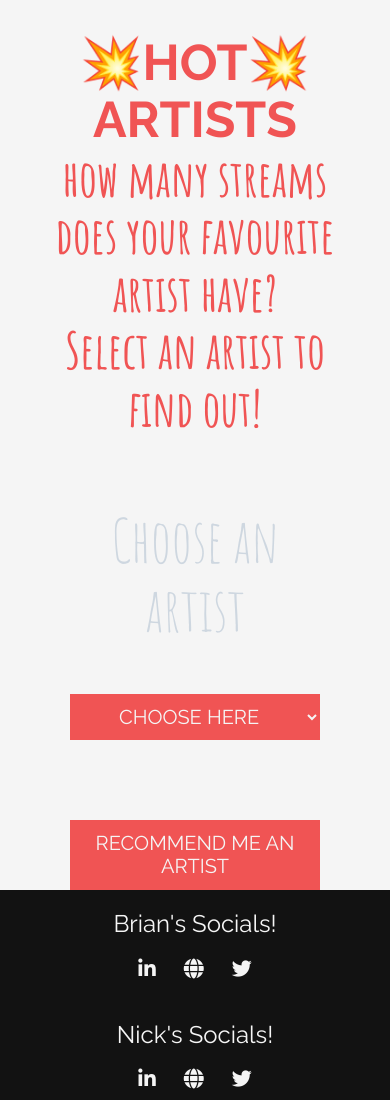
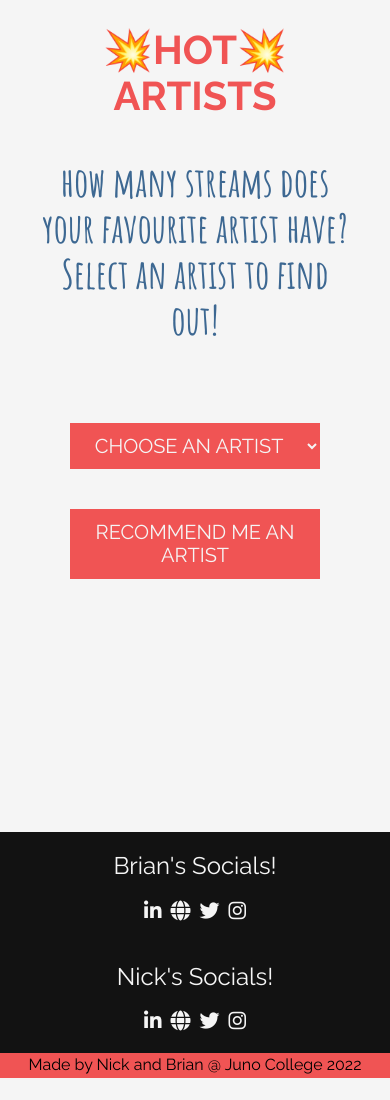
Before and after one commit to Brian-and-Nick/brian-and-nick-project-two, a plain HTML site: page index.html in a window 390 px wide. Shown: the top 1100 px of the page. After the commit the page ends 1078 px from the top, so only its background shows below. Drawn offline with Linux system fonts and the light colour scheme; no server answers.

Commit message:
Added footer media queries and artistInfo height

```diff
--- a/index.html
+++ b/index.html
@@ -4,12 +4,12 @@
     <meta charset="UTF-8" />
     <meta http-equiv="X-UA-Compatible" content="IE=edge" />
     <meta name="viewport" content="width=device-width, initial-scale=1.0" />
-    <link rel="stylesheet" href="./styles/styles.css" />
     <title>Hot Artist App</title>
     <script
       src="https://kit.fontawesome.com/dbae5020f0.js"
       crossorigin="anonymous"
     ></script>
+    <link rel="stylesheet" href="./styles/styles.css" />
   </head>
   <body>
     <header class="wrapper">
@@ -24,10 +24,10 @@
     <main class="wrapper">
       <div class="selectArtist">
         <form action="" class="selectArtist">
-          <label for="artist">Choose an artist</label>
+          <label for="artist"></label>
           <select name="artist" id="artist">
             <!-- Will be populated by using API -->
-            <option value="" selected disabled hidden>Choose here</option>
+            <option value="" selected disabled hidden>Choose an artist</option>
           </select>
         </form>
 
@@ -61,6 +61,11 @@
                   <i class="fa-brands fa-twitter"></i>
                 </a>
               </li>
+              <li>
+                <a href="#">
+                  <i class="fa-brands fa-instagram"></i>
+                </a>
+              </li>
             </ul>
           </div>
           <div class="nickSocials">
@@ -81,6 +86,11 @@
                   <i class="fa-brands fa-twitter"></i>
                 </a>
               </li>
+              <li>
+                <a href="#">
+                  <i class="fa-brands fa-instagram"></i>
+                </a>
+              </li>
             </ul>
           </div>
         </div>
--- a/styles/sass/partials/_base.scss
+++ b/styles/sass/partials/_base.scss
@@ -69,3 +69,15 @@ html {
 label {
   padding: 0.5em;
 }
+
+.artistInfo {
+  padding-top: 2em;
+  min-height: 30vh;
+  h3 {
+    padding: 0;
+    margin: 0;
+  }
+  a {
+    color: $navy;
+  }
+}
--- a/styles/sass/partials/_footer.scss
+++ b/styles/sass/partials/_footer.scss
@@ -19,13 +19,10 @@ ul {
   list-style: none;
   display: flex;
   padding: 0;
-  justify-content: center;
+  justify-content: space-evenly;
   a:hover,
   a:focus {
     border: none;
-  }
-  li {
-    margin: 0 0.5em;
   }
 }
 
--- a/styles/sass/partials/_mediaqueries.scss
+++ b/styles/sass/partials/_mediaqueries.scss
@@ -30,7 +30,7 @@
     h1,
     h2 {
       text-align: center;
-      font-size: 2.5rem;
+      font-size: 2rem;
     }
   }
 
@@ -46,9 +46,27 @@
       font-size: 2rem;
     }
   }
+
   .socialsWrapper {
     display: flex;
 
     flex-direction: column;
   }
+
+  .brianSocialsList,
+  .nickSocialsList {
+    margin: 1em 5em;
+  }
+
+  .artistInfo {
+    a {
+      font-size: 1.5rem;
+    }
+  }
+  option {
+    font-size: 1rem;
+  }
+  button {
+    font-size: 1rem;
+  }
 } ;
--- a/styles/sass/partials/_typography.scss
+++ b/styles/sass/partials/_typography.scss
@@ -7,7 +7,7 @@ $amaticSc: 'Amatic SC', sans-serif;
 $red: #f05454;
 $black: #121212;
 $white: #f5f5f5;
-$navy: #3d689236;
+$navy: #3d6892;
 $headfont: 4rem;
 $subheadfont: 2.5rem;
 
@@ -17,7 +17,6 @@ body {
 }
 
 h1,
-h2,
 h3,
 h4 {
   color: $red;
@@ -25,10 +24,12 @@ h4 {
 
 h1 {
   margin-bottom: 0px;
+  padding-bottom: 1em;
 }
 
 h2 {
   margin: 0;
+  color: $navy;
 }
 
 h1,
@@ -75,8 +76,6 @@ footer {
   }
 }
 
-label {
-  font-family: $amaticSc;
-  font-size: 3rem;
+option {
   color: $navy;
 }
```
Also changed, not shown: styles/styles.css.
